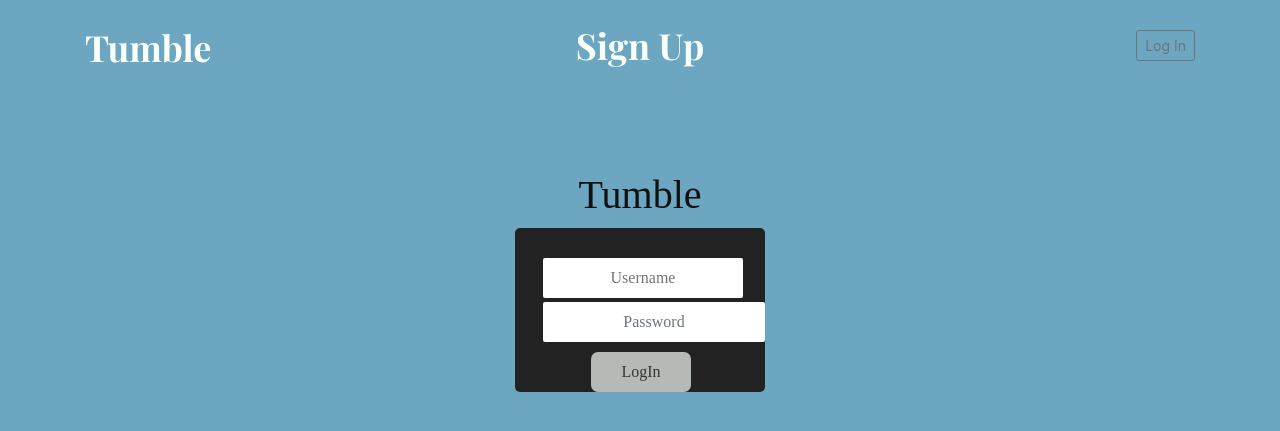
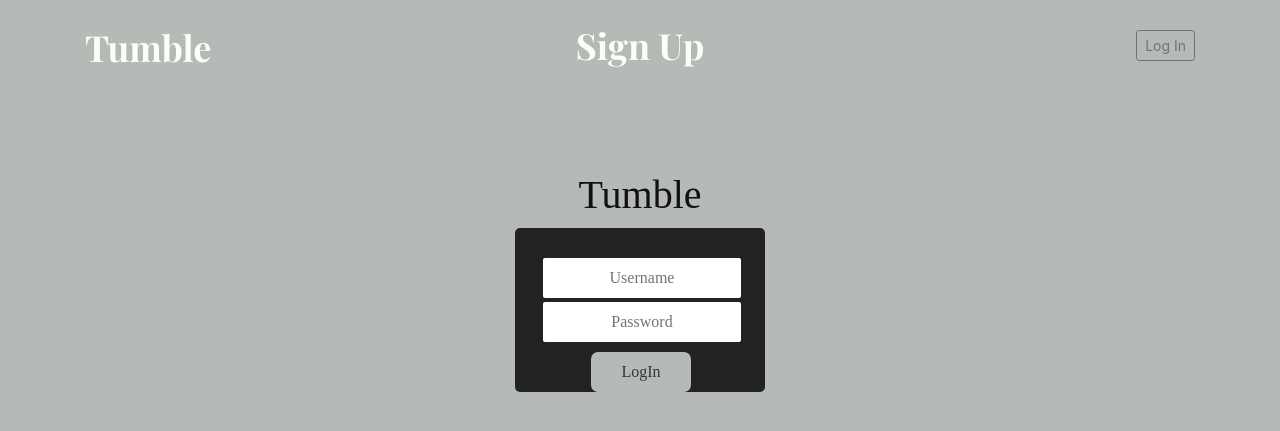
Before and after one commit to Dabaddy/Tumble-INFS3202, a PHP site: page /login.php in a window 1280 px wide. Shown: the top 431 px of the page. Run offline with PHP 8.4, Linux system fonts and the light colour scheme; data comes from the database, SQL or seed files in the repository.

Commit message:
Background changes and adjusting position of sign up form

```diff
--- a/blogCMS/css/blog.css
+++ b/blogCMS/css/blog.css
@@ -105,7 +105,7 @@
 }
 
 body {
-	background-color:#6CA6C1;
+	background-color:#B6BAB6;
 }
 
 header nav ul {
@@ -239,10 +239,8 @@
  */
 .blog-footer {
   padding: 2.5rem 0;
-  color: #999;
+  color: #343434;
   text-align: center;
-  background-color: #f9f9f9;
-  border-top: .05rem solid #e5e5e5;
 }
 .blog-footer p:last-child {
   margin-bottom: 0;
@@ -289,6 +287,7 @@
 
 .signup-form input{
 	height: 40px;
+	width:198px;
 	padding: 0px;
 	border: none;
 	margin-bottom:4px;
```
